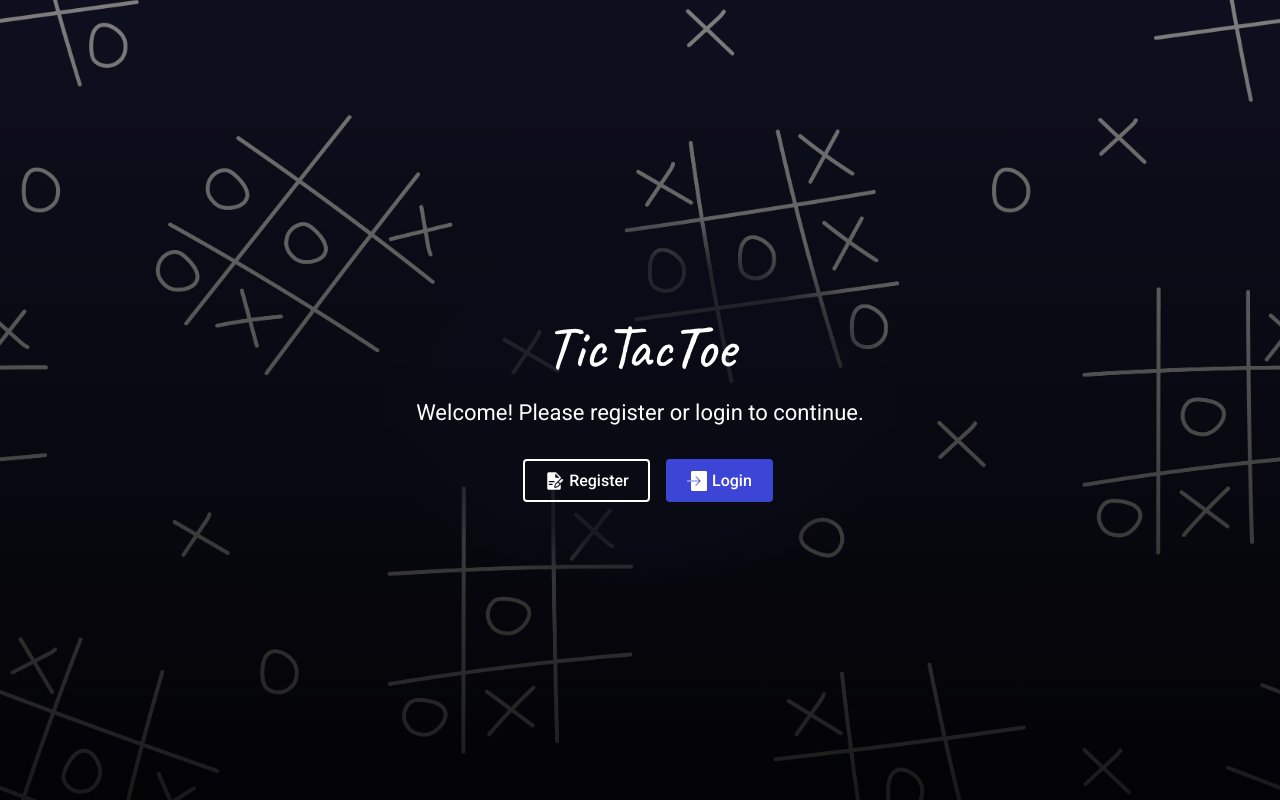
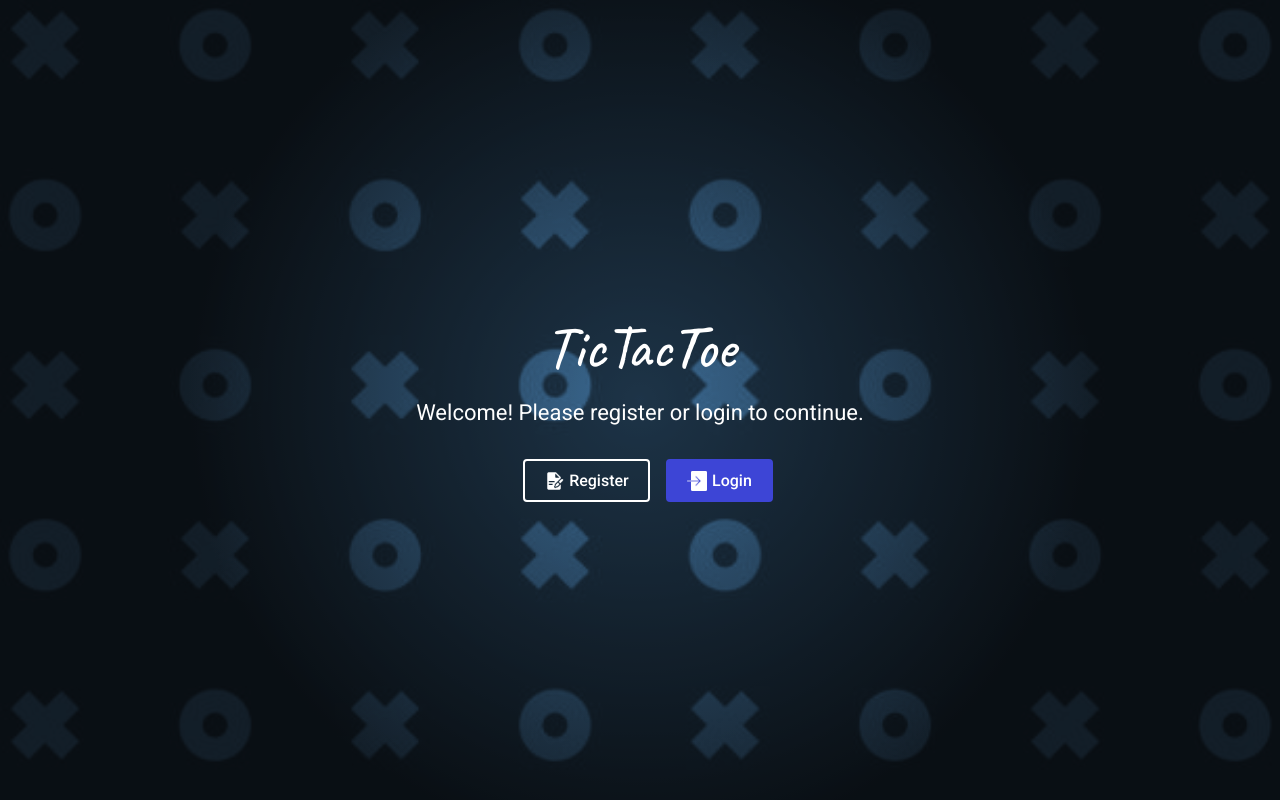
Before and after one commit to SilvijaProzinger/tictactoe, a React (Vite) app: page / in a window 1280 px wide. Built offline with nearby package versions, Linux system fonts and the light colour scheme.

Commit message:
add new background and edit list games components and style

```diff
--- a/src/App.css
+++ b/src/App.css
@@ -3,15 +3,39 @@
   margin: 0 auto;
   padding: 2rem;
   text-align: center;
+  position: relative;
 }
 
 body {
-  background: linear-gradient(rgba(0, 0, 0, 0.50), rgba(0, 0, 0, 0.90)), url('../src/assets/bgvector.jpg');
+  /*background: linear-gradient(rgba(0, 0, 0, 0.50), rgba(0, 0, 0, 0.90)), url('../src/assets/bgvector.jpg');*/
+  background: radial-gradient(circle at center, #345d81, #101a23 60%);
   background-position: center;
   background-repeat: no-repeat;
   background-size: cover;
 }
 
+body::before {
+  content: "";
+  position: absolute;
+  top: 0;
+  left: 0;
+  width: 100%;
+  height: 100%;
+  background-image: url("./assets/vector-1.jpg");
+  background-repeat: repeat;
+  background-size: cover;
+  opacity: 0.5;
+  mix-blend-mode: overlay;
+  filter: brightness(1);
+}
+
 .logo {
-  font-family: 'Caveat', cursive;
+  font-family: "Caveat", cursive;
 }
+
+/* color palette for reference
+Darkest: #0d161e
+Darker: #1b2634
+Dark: #293847
+Light: #354855
+*/
--- a/src/components/Board.tsx
+++ b/src/components/Board.tsx
@@ -6,10 +6,11 @@ import { Combos, Move, Squares } from "../types/types";
 import { useGame } from "../context/GameContext";
 
 type Props = {
-  board: any;
-  first: string | null;
-  second: string | null;
-}
+  board?: any;
+  first?: string | null;
+  second?: string | null;
+  styles: string;
+};
 
 const combos = {
   across: [
@@ -60,16 +61,18 @@ const combos = {
   ],
 };
 
-function Board({ board, first, second }: Props) {
+function Board({ board, first, second, styles }: Props) {
   const { createNewGame, saveMoveToContext } = useGame();
   const [squares, setSquares] = useState<Squares[]>(() =>
     board
       ? board.flat().map((value, index) => ({
           row: Math.floor(index / 3),
           col: index % 3,
-        value: value ? (value === first ? 'X' : 'O') : null
+          value: value ? (value === first ? "X" : "O") : null,
         }))
-    : Array(9).fill(null).map((_, index) => ({
+      : Array(9)
+          .fill(null)
+          .map((_, index) => ({
             row: Math.floor(index / 3),
             col: index % 3,
             value: null,
@@ -82,7 +85,8 @@ function Board({ board, first, second }: Props) {
       squares.some(
         (square) =>
           square.row === move.row && square.col === move.col && square.value
-      ) || winner
+      ) ||
+      winner
     ) {
       return; // if the square has already been clicked return
     }
@@ -99,7 +103,7 @@ function Board({ board, first, second }: Props) {
       setSquares(newSquares);
       setIsNext(!isXNext);
       //save move to game's data context
-      saveMoveToContext(move)
+      saveMoveToContext(move);
     }
   };
 
@@ -113,7 +117,7 @@ function Board({ board, first, second }: Props) {
           values.every((value: string) => value === "X") ||
           values.every((value: string) => value === "O")
         ) {
-          console.log(values[0])
+          console.log(values[0]);
           return values[0]; // return the winner
         }
       }
@@ -128,11 +132,15 @@ function Board({ board, first, second }: Props) {
   useEffect(() => {
     // save new game to context
     createNewGame();
-  },[])
+  }, []);
 
   return (
-    <>
-    <div className={stylesBoard.board}>
+    <div className={stylesBoard.board__container}>
+      <div
+        className={`${stylesBoard.board} ${
+          styles === "main" ? stylesBoard.main : stylesBoard.list
+        }`}
+      >
         {squares.map((square) => (
           <Square
             key={`${square.row}-${square.col}`}
@@ -140,11 +148,12 @@ function Board({ board, first, second }: Props) {
             col={square.col}
             saveMove={saveMove}
             value={square.value}
+            isListView={styles === 'list'}
           />
         ))}
       </div>
-    <GameStatus currentlyPlaying={isXNext ? 'X' : 'O'} winner={winner}/>
-    </>
+      {/*<GameStatus currentlyPlaying={isXNext ? 'X' : 'O'} winner={winner}/>*/}
+    </div>
   );
 }
 
--- a/src/components/Game.tsx
+++ b/src/components/Game.tsx
@@ -8,7 +8,7 @@ type Props = {
 function Game({ handleExitGame }: Props) {
   return (
     <>
-      <Board />
+      <Board styles="main"/>
       <button className={stylesButton.secondary} onClick={handleExitGame}>
         Exit game
       </button>
--- a/src/components/GamesList.tsx
+++ b/src/components/GamesList.tsx
@@ -1,8 +1,8 @@
 import Game from "./Game";
 import useFetchGames from "../hooks/useFetchGames";
-import { useAuth } from "../context/AuthContext";
-import { useCallback, useEffect } from "react";
+import { useEffect } from "react";
 import Board from "./Board";
+import styles from "../styles/GamesList.module.css";
 
 function GamesList() {
   const storedToken = sessionStorage.getItem("token") ?? "";
@@ -12,17 +12,28 @@ function GamesList() {
     console.log(data);
 
     if (error) {
-      console.error('Error fetching games:', error);
+      console.error("Error fetching games:", error);
     }
   }, [data, error]);
 
-
   return (
-    <>
-    {data?.map((game) => {
-      return <Board board={game.board} first={game.first_player?.id || null} second={game.second_player?.id || null}/>
-    })}
-    </>
+    <div className={styles.list__container}>
+      {data?.map((game) => {
+        return (
+          <Board
+            key={game.id}
+            board={game.board}
+            first={game.first_player?.id || null}
+            second={game.second_player?.id || null}
+            gameStatus={game.status}
+            gameWinner={game.winner}
+            gamePlayers={game.play}
+            gameId={game.id}
+            styles="list"
+          />
+        );
+      })}
+    </div>
   );
 }
 
--- a/src/components/Square.tsx
+++ b/src/components/Square.tsx
@@ -6,9 +6,10 @@ type Props = {
   col: number;
   saveMove: (move: Move) => void;
   value: string;
+  isListView: boolean;
 };
 
-function Square({ row, col, saveMove, value }: Props) {
+function Square({ row, col, saveMove, value, isListView }: Props) {
   const handleClick = () => {
     const moveObj = {
       row: row,
@@ -18,7 +19,7 @@ function Square({ row, col, saveMove, value }: Props) {
   };
 
   return (
-    <button onClick={handleClick} className={`${value === 'X' ? stylesBoard.x : stylesBoard.o} ${stylesBoard.square}`}>
+    <button onClick={handleClick} className={`${value === 'X' ? stylesBoard.x : stylesBoard.o} ${stylesBoard.square}`}  disabled={value !== "" || isListView}>
       {value}
     </button>
   );
--- a/src/hooks/useFetchGames.ts
+++ b/src/hooks/useFetchGames.ts
@@ -3,7 +3,7 @@ import { useQuery } from 'react-query';
 const apiUrl = import.meta.env.VITE_API;
 
 const fetchGames = async (token: string) => {
-  const response = await fetch(`${apiUrl}games/?limit=10&offset=140`, {
+  const response = await fetch(`${apiUrl}games/?limit=8&offset=140`, {
     method: 'GET',
     headers: {
       Authorization: `Bearer ${token}`,
--- a/src/styles/Board.module.css
+++ b/src/styles/Board.module.css
@@ -2,6 +2,26 @@
   display: grid;
   grid-template-columns: 1fr 1fr 1fr;
   grid-template-rows: 1fr 1fr 1fr;
+  align-self: center;
+}
+
+.main {
+}
+
+.list {
+}
+
+.list .square {
+  font-size: 2rem;
+  width: 80px;
+  height: 80px;
+}
+
+.board__container {
+  display: flex;
+  padding: 40px 20px 80px 20px;
+  background-color: #293847;
+  flex: 1;
 }
 
 .square {
@@ -25,10 +45,16 @@
   color: #3d45d6;
 }
 
-@media (min-width: 1600px){
+@media (min-width: 1600px) {
   .square {
     width: 200px;
     height: 200px;
     font-size: 4.6rem;
   }
 }
+
+@media (min-width: 620px) {
+  .board__container {
+    flex-direction: column;
+  }
+}
--- /dev/null
+++ b/src/styles/GamesList.module.css
@@ -0,0 +1,5 @@
+.list__container {
+    display: flex;
+    flex-wrap: wrap;
+    gap: 20px;
+}
--- a/src/styles/Header.module.css
+++ b/src/styles/Header.module.css
@@ -8,7 +8,7 @@
   left: 0;
   right: 0;
   padding: 20px;
-  background-color: #141625;
+  background-color: #1b2634;
   box-shadow: 0 8px 8px rgba(0, 0, 0, 0.2);
 }
 
--- a/src/styles/WelcomeScreen.module.css
+++ b/src/styles/WelcomeScreen.module.css
@@ -3,9 +3,10 @@
   flex-direction: column;
   justify-content: center;
   align-items: center;
-  background: radial-gradient(50% 50% at 50% 50%, rgba(11, 11, 23, 0.70) 73.23%, rgba(11, 11, 23, 0.00) 100%);
+  /*background: radial-gradient(50% 50% at 50% 50%, rgba(11, 11, 23, 0.70) 73.23%, rgba(11, 11, 23, 0.00) 100%);*/
   padding: 40px;
   height: 300px;
+  position: relative;
 }
 
 .title {
```
Also changed, not shown: src/assets/bgvector.jpg (deleted), src/assets/vector-1.jpg (added). Lines whose indentation alone changed are shown as unchanged.
